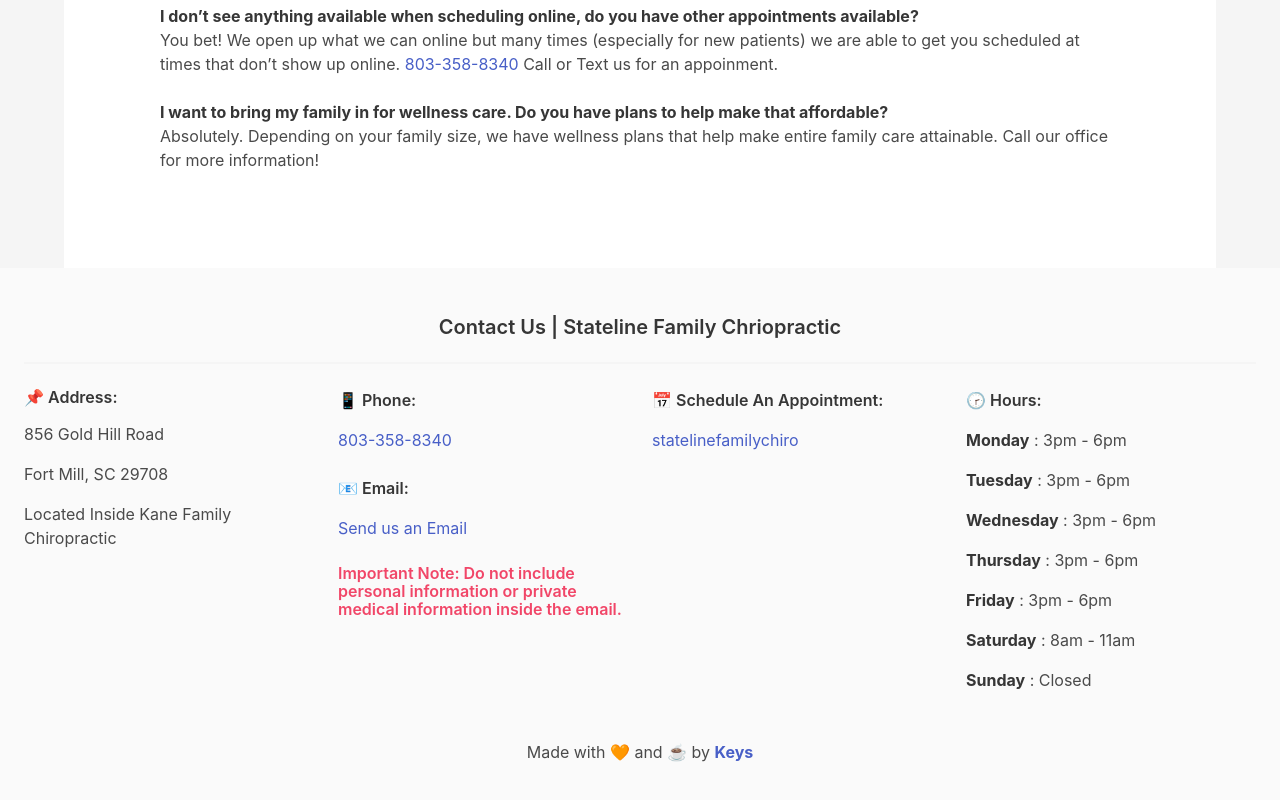
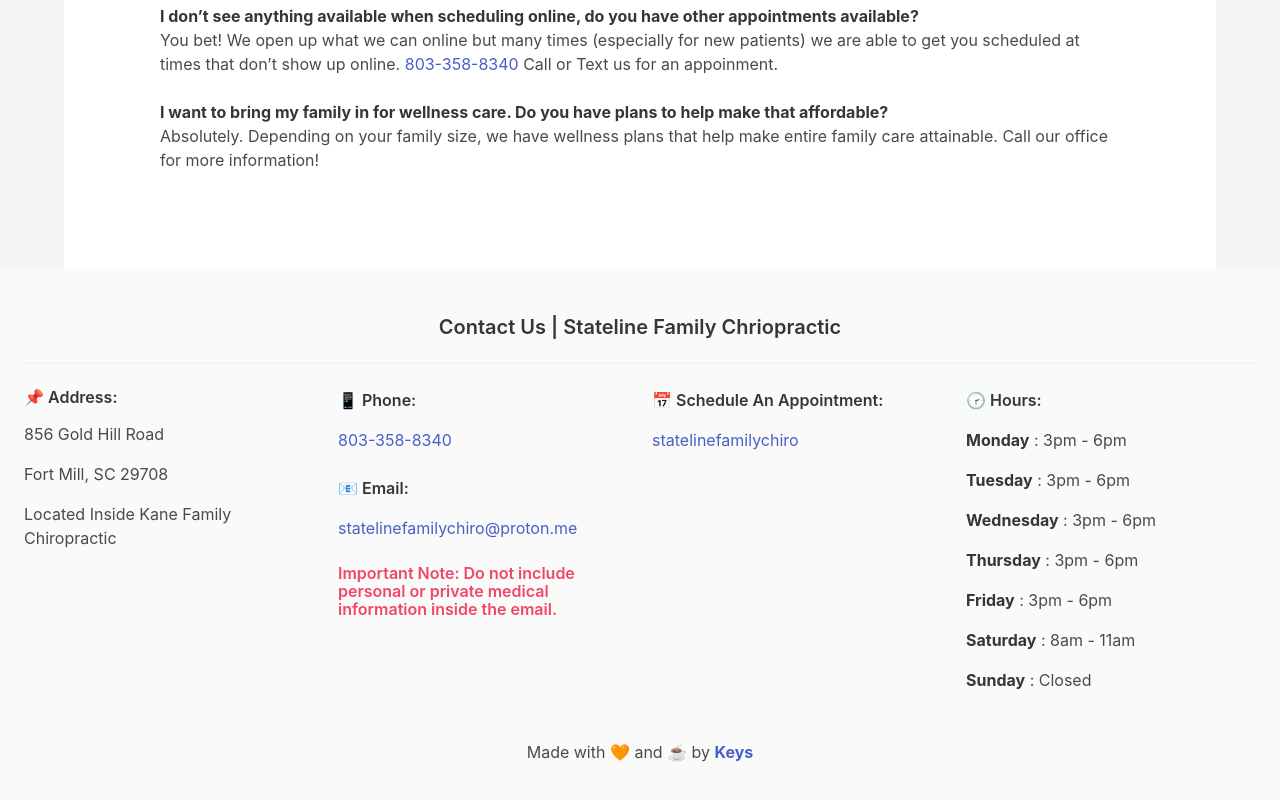
Before and after one commit to sempercuriosus/stateline-fc, a React (Vite) app: page / in a window 1280 px wide. Shown: the part 3744-4544 px from the top of the page. Built offline with nearby package versions, Linux system fonts and the light colour scheme.

Commit message:
updated email display

```diff
--- a/src/pages/Contact/contact.jsx
+++ b/src/pages/Contact/contact.jsx
@@ -41,11 +41,11 @@
               <span className='title is-6'>📧 Email: </span>
             </p>
 
-            <a href={`mailto:${contact.email}`}>Send us an Email</a>
+            <a href={`mailto:${contact.email}`}>{contact.email}</a>
           </div>
           <p className='has-text-danger title is-6'>
-            Important Note: Do not include personal information or private
-            medical information inside the email.
+            Important Note: Do not include personal or private medical
+            information inside the email.
           </p>
         </div>
 
```
